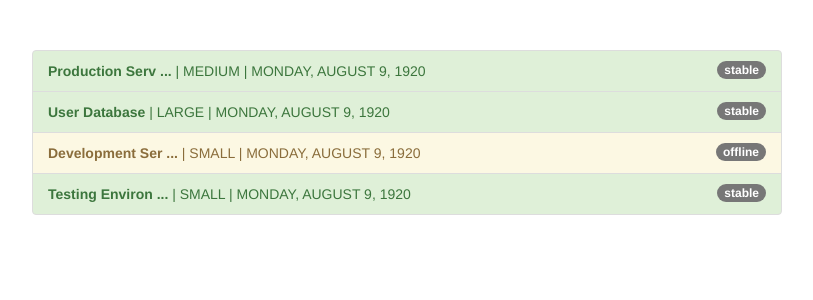
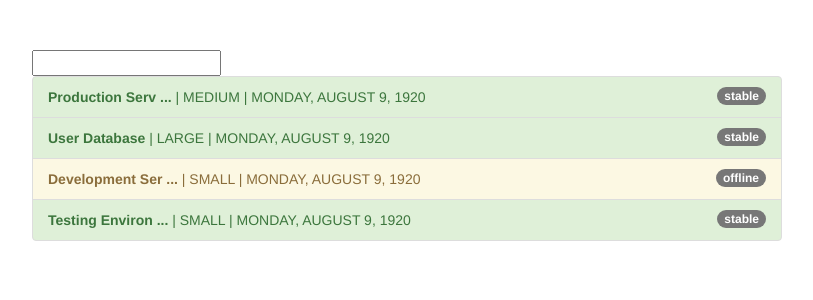
Before and after one commit to soulyana/angular-pipes, an Angular app: page / in a window 1280 px wide. Shown: the top 300 px of the page, without its empty margins (233-1046 px from the left). Built offline with nearby package versions, Linux system fonts and the light colour scheme.

Commit message:
parameterizing pipes

```diff
--- a/src/app/app.component.html
+++ b/src/app/app.component.html
@@ -1,6 +1,7 @@
 <div class="container">
   <div class="row">
     <div class="col-xs-12 col-sm-10 col-md-8 col-sm-offset-1 col-md-offset-2">
+      <input type="text" name="" id="">
       <ul class="list-group">
         <li
           class="list-group-item"
```
